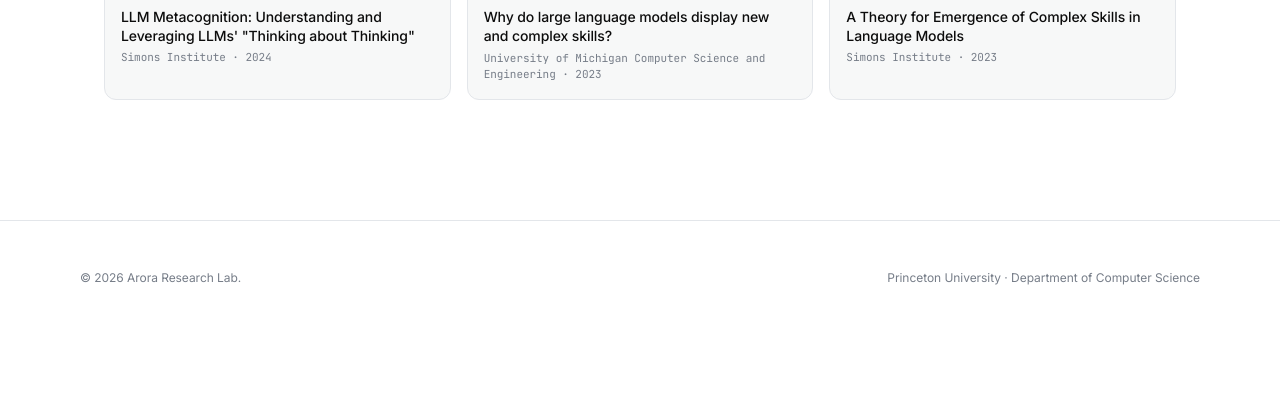
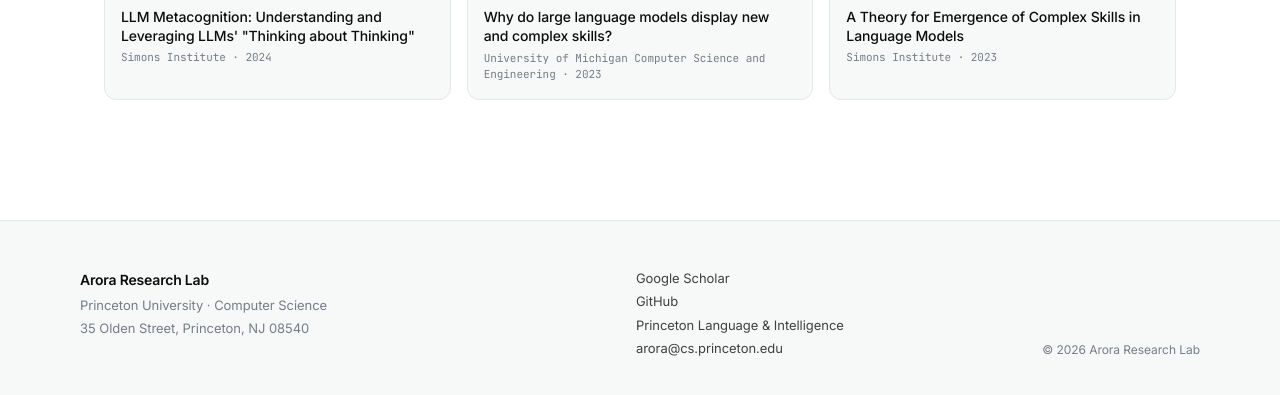
Before and after one commit to aroraresearch-princeton/aroraresearch-princeton.github.io, a Jekyll site: the page built from index.md, in a window 1280 px wide and 1400 px high, scrolled down 1299 px, cut to the strip 993-1388 px from the top of the window. Built offline with Jekyll 4.4.1, drawn with Linux system fonts in a browser that asks for light colours; before the commit the page ends 2627 px from its top, so only the background shows below that.

Commit message:
Polish: local PI photo, favicon, fuller footer, remove cruft
- Localize Sanjeev's headshot to /people/sanjeev_arora.jpg so the lab
  site no longer depends on a third-party raw.githubusercontent URL.
- Add a lavender-square favicon.svg matching the nav brand mark.
- Footer now spans three columns: address + social/contact links
  (Scholar, GitHub, PLI, email) + copyright, on a subtle surface-1
  panel for visual separation.
- Drop boilerplate files: pages/another-page.md and assets/img/placeholder.jpg.

Co-Authored-By: Claude Opus 4.7 (1M context) <noreply@anthropic.com>

```diff
--- a/_data/people.yml
+++ b/_data/people.yml
@@ -3,7 +3,7 @@ sanjeev:
   name: Sanjeev Arora
   title: Director of Princeton Language and Intelligence
   title2: Charles C. Fitzmorris Professor of Computer Science, Princeton University
-  photo: https://raw.githubusercontent.com/profsanjeevarora/profsanjeevarora.github.io/main/images/sanjeevPLI.jpg
+  photo: /people/sanjeev_arora.jpg
   website: https://www.cs.princeton.edu/~arora/
   status: principal investigator
 
--- a/_layouts/default.html
+++ b/_layouts/default.html
@@ -6,6 +6,7 @@
     <meta name="viewport" content="width=device-width, initial-scale=1">
     <meta name="color-scheme" content="light">
     <meta name="theme-color" content="#ffffff">
+    <link rel="icon" type="image/svg+xml" href="{{ '/assets/img/favicon.svg' | relative_url }}">
 
     {% seo %}
     <link rel="stylesheet" href="{{ "/assets/css/style.css?v=" | append: site.github.build_revision | relative_url }}">
@@ -33,10 +34,18 @@
 
       <footer class="site-footer">
         <div class="site-footer__inner">
-          <span>© {{ site.time | date: '%Y' }} {{ site.title | default: site.github.repository_name }}.</span>
-          <span>
-            Princeton University · Department of Computer Science
-          </span>
+          <div class="site-footer__col">
+            <span class="site-footer__title">{{ site.title | default: site.github.repository_name }}</span>
+            <span>Princeton University · Computer Science</span>
+            <span>35 Olden Street, Princeton, NJ 08540</span>
+          </div>
+          <div class="site-footer__col site-footer__links">
+            <a href="https://scholar.google.com/citations?user=cp4HFzwAAAAJ" target="_blank" rel="noreferrer noopener">Google Scholar</a>
+            <a href="https://github.com/aroraresearch-princeton" target="_blank" rel="noreferrer noopener">GitHub</a>
+            <a href="https://pli.princeton.edu/" target="_blank" rel="noreferrer noopener">Princeton Language &amp; Intelligence</a>
+            <a href="mailto:arora@cs.princeton.edu">arora@cs.princeton.edu</a>
+          </div>
+          <div class="site-footer__col site-footer__copy">© {{ site.time | date: '%Y' }} Arora Research Lab</div>
         </div>
       </footer>
     </div>
--- a/_sass/jekyll-theme-minimal.scss
+++ b/_sass/jekyll-theme-minimal.scss
@@ -239,18 +239,48 @@ th { color: var(--color-ink); font-weight: 500; }
   border-top: 1px solid var(--color-hairline);
   padding: var(--s-xxl) var(--s-lg);
   color: var(--color-ink-subtle);
-  font-size: 12px;
+  font-size: 13px;
+  background: var(--color-surface-1);
 }
 .site-footer__inner {
   max-width: var(--container-max);
   margin: 0 auto;
+  display: grid;
+  grid-template-columns: 1.4fr 1fr auto;
+  gap: var(--s-xl);
+  align-items: start;
+}
+.site-footer__col {
   display: flex;
-  justify-content: space-between;
-  flex-wrap: wrap;
-  gap: var(--s-md);
+  flex-direction: column;
+  gap: var(--s-xxs);
 }
-.site-footer a { color: var(--color-ink-subtle); }
-.site-footer a:hover { color: var(--color-ink); }
+.site-footer__title {
+  color: var(--color-ink);
+  font-weight: 600;
+  font-size: 14px;
+  letter-spacing: -0.2px;
+  margin-bottom: 2px;
+}
+.site-footer__links a {
+  color: var(--color-ink-muted);
+}
+.site-footer__copy {
+  color: var(--color-ink-subtle);
+  font-size: 12px;
+  align-self: end;
+  white-space: nowrap;
+}
+.site-footer a { color: var(--color-ink-muted); }
+.site-footer a:hover { color: var(--color-primary); }
+
+@media (max-width: 720px) {
+  .site-footer__inner {
+    grid-template-columns: 1fr;
+    gap: var(--s-lg);
+  }
+  .site-footer__copy { align-self: start; }
+}
 
 /* ───────────────────────────────────────────────────────────────
    Homepage
```
Also changed, not shown: pages/another-page.md (deleted, +0 -9 lines), assets/img/favicon.svg (added), assets/img/placeholder.jpg (deleted), people/sanjeev_arora.jpg (added).
